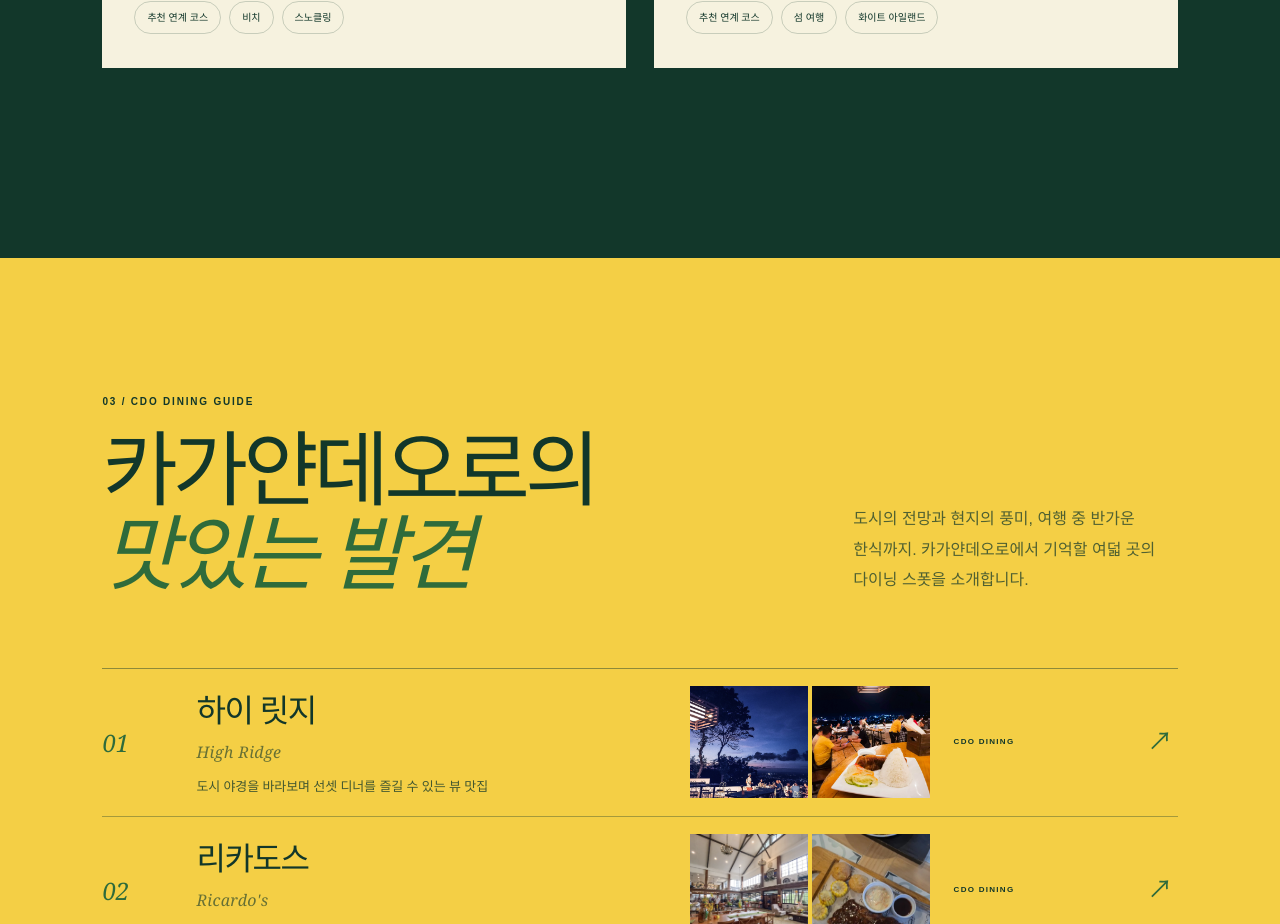
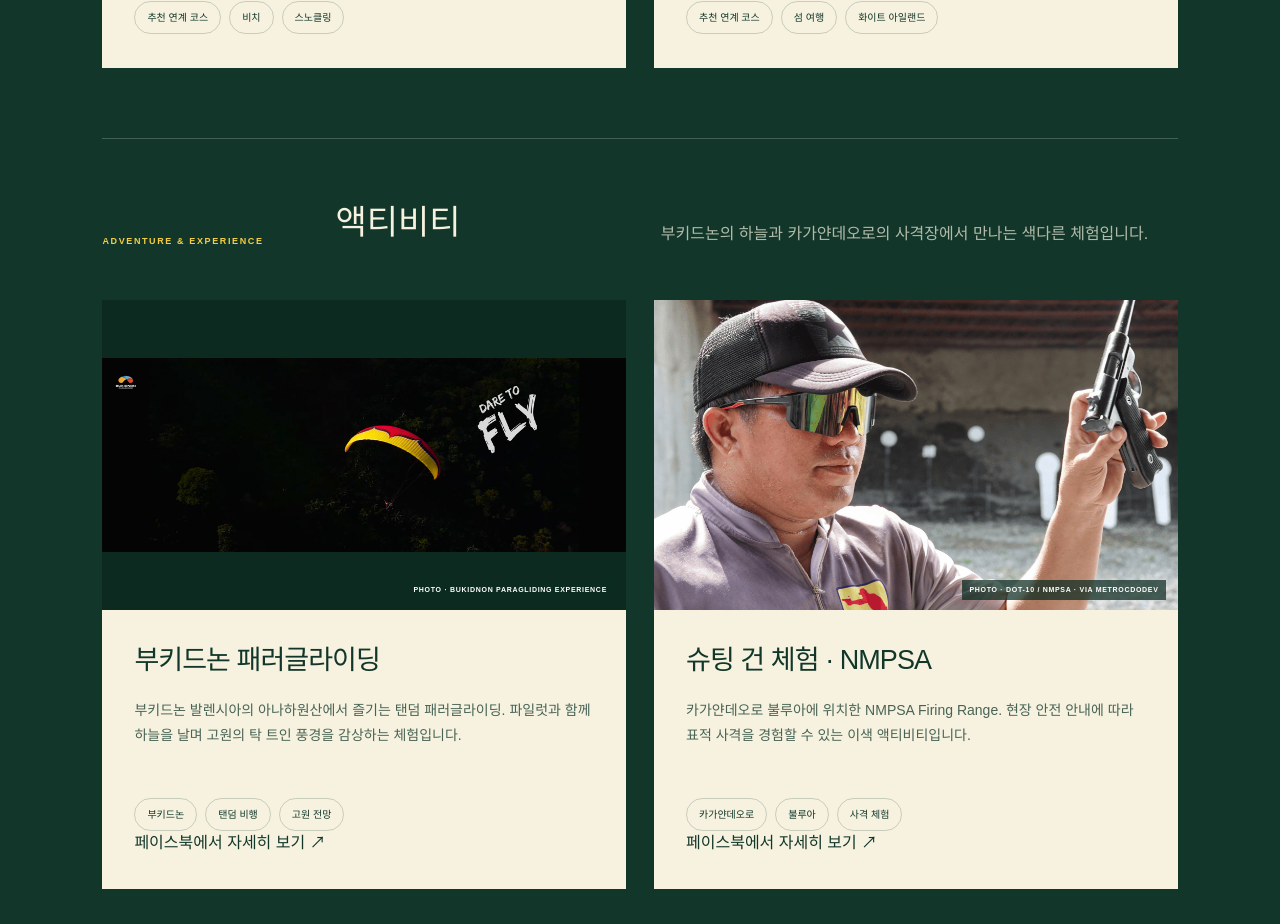
Before and after one commit to hellenqueen00-a11y/cagayandeoro, a Next.js app: page / in a window 1280 px wide. Shown: the part 9820-10744 px from the top of the page. Built offline with nearby package versions, Linux system fonts and the light colour scheme.

Commit message:
Add paragliding and NMPSA shooting experiences

```diff
--- a/app/page.tsx
+++ b/app/page.tsx
@@ -13,6 +13,8 @@ type Destination = {
   copy: string;
   tags: string[];
   credit?: string;
+  href?: string;
+  imageFit?: "cover" | "contain";
   gallery?: Array<{ src: string; alt: string }>;
 };
 
@@ -71,7 +73,7 @@ const destinationGroups: Array<{
   },
 ];
 
-const extensionDestinations = [
+const extensionDestinations: Array<{ eyebrow: string; title: string; intro: string; destinations: Destination[] }> = [
   {
     eyebrow: "WATERFALL",
     title: "폭포",
@@ -91,6 +93,16 @@ const extensionDestinations = [
     ] satisfies Destination[],
   },
 ];
+
+extensionDestinations.push({
+  eyebrow: "ADVENTURE & EXPERIENCE",
+  title: "액티비티",
+  intro: "부키드논의 하늘과 카가얀데오로의 사격장에서 만나는 색다른 체험입니다.",
+  destinations: [
+    { title: "부키드논 패러글라이딩", image: "/extension-paragliding.png", imageFit: "contain", alt: "부키드논 패러글라이딩 익스피리언스의 숲 위 비행 모습", copy: "부키드논 발렌시아의 아나하원산에서 즐기는 탠덤 패러글라이딩. 파일럿과 함께 하늘을 날며 고원의 탁 트인 풍경을 감상하는 체험입니다.", tags: ["부키드논", "탠덤 비행", "고원 전망"], credit: "PHOTO · BUKIDNON PARAGLIDING EXPERIENCE", href: "https://www.facebook.com/paraglidingbukidnon/" },
+    { title: "슈팅 건 체험 · NMPSA", image: "/extension-nmpsa.png", alt: "카가얀데오로 NMPSA 사격장의 현장 안내 모습", copy: "카가얀데오로 불루아에 위치한 NMPSA Firing Range. 현장 안전 안내에 따라 표적 사격을 경험할 수 있는 이색 액티비티입니다.", tags: ["카가얀데오로", "불루아", "사격 체험"], credit: "PHOTO · DOT-10 / NMPSA · VIA METROCDODEV", href: "https://www.facebook.com/pages/NMPSA%20Firing%20Range,%20Bulua%20Cagayan%20De%20Oro/599784120079148/" },
+  ],
+});
 
 const itinerary = [
   { day: "DAY 1", date: "9.30 (수)", title: "카가얀데오로 도착", theme: "ARRIVAL", items: ["인천 공항 → 라긴딩안 공항", "룩스 호텔"] },
@@ -272,11 +284,11 @@ export default function Home() {
           </section>
         ))}
 
-        <section className="destination-group extension-group">
+        <section className="destination-group extension-group" id="extensions">
           <div className="category-heading extension-heading">
             <span>06</span>
             <div><p>BEYOND THE FAM TOUR</p><h3>Extension Destinations</h3></div>
-            <p>이번 팸투어의 실제 방문 일정에는 포함되지 않지만, 카가얀데오로를 거점으로 여행상품을 확장할 때 함께 제안할 수 있는 북부 민다나오의 연계 목적지입니다.</p>
+            <p>카가얀데오로를 거점으로 여행상품을 확장할 때 함께 제안할 수 있는 북부 민다나오의 연계 목적지와 체험입니다.</p>
           </div>
           {extensionDestinations.map((category) => (
             <div className="extension-category" key={category.title}>
@@ -289,13 +301,14 @@ export default function Home() {
                 {category.destinations.map((destination) => (
                   <article className="destination-card" key={destination.title}>
                     <div className="destination-card-image">
-                      <Image src={destination.image} alt={destination.alt} fill sizes="(max-width: 800px) 100vw, 40vw" />
+                      <Image src={destination.image} alt={destination.alt} fill sizes="(max-width: 800px) 100vw, 40vw" style={{ objectFit: destination.imageFit ?? "cover" }} />
                       <small className="photo-credit">{destination.credit}</small>
                     </div>
                     <div className="destination-card-copy">
                       <h3>{destination.title}</h3>
                       <p>{destination.copy}</p>
                       <div className="product-tags">{destination.tags.map((tag) => <span key={tag}>{tag}</span>)}</div>
+                      {destination.href && <a className="extension-link" href={destination.href} target="_blank" rel="noopener noreferrer">페이스북에서 자세히 보기 ↗</a>}
                     </div>
                   </article>
                 ))}
```
Also changed, not shown: public/extension-nmpsa.png (added), public/extension-paragliding.png (added).
